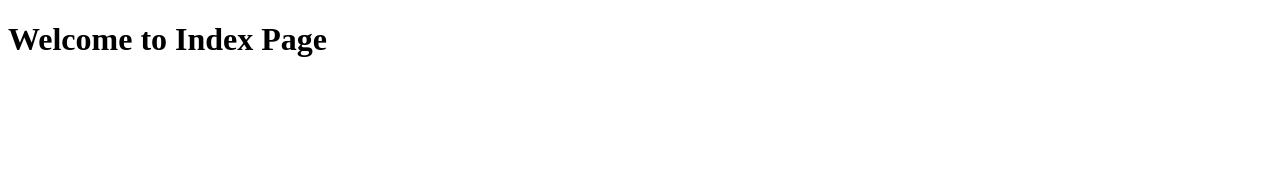
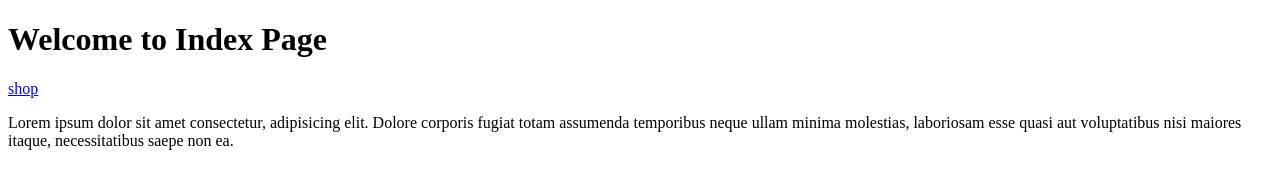
Before and after one commit to hana-bh/project, a plain HTML site: page index.html in a window 1280 px wide. Drawn offline with Linux system fonts and the light colour scheme.

Commit message:
Add Navbar to index.html

```diff
--- a/index.html
+++ b/index.html
@@ -8,5 +8,16 @@
   </head>
   <body>
     <h1>Welcome to Index Page</h1>
+    <header>
+      <nav>
+        <a href="shop.html">shop</a>
+      </nav>
+    </header>
+    <p>
+      Lorem ipsum dolor sit amet consectetur, adipisicing elit. Dolore corporis
+      fugiat totam assumenda temporibus neque ullam minima molestias, laboriosam
+      esse quasi aut voluptatibus nisi maiores itaque, necessitatibus saepe non
+      ea.
+    </p>
   </body>
 </html>
```
